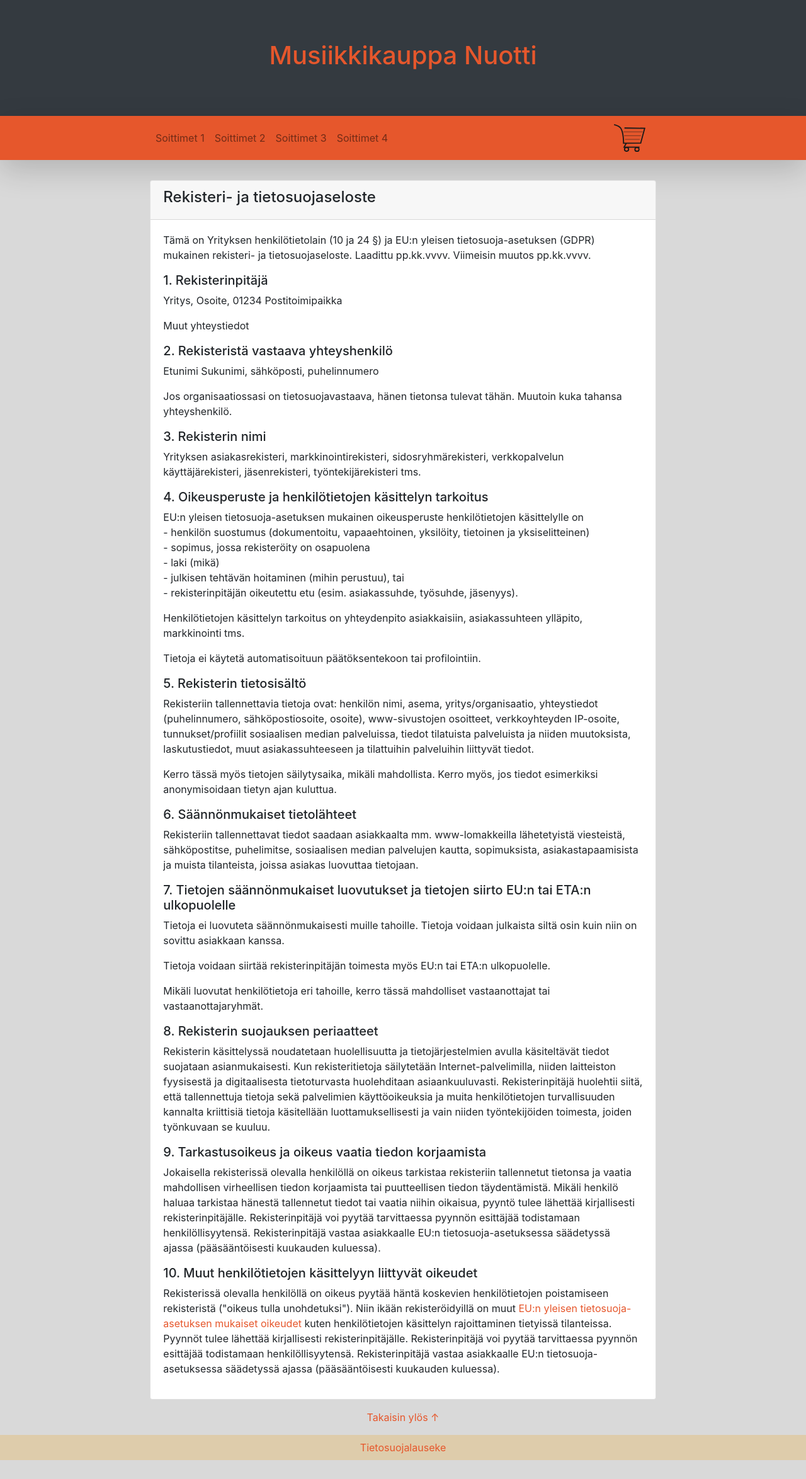
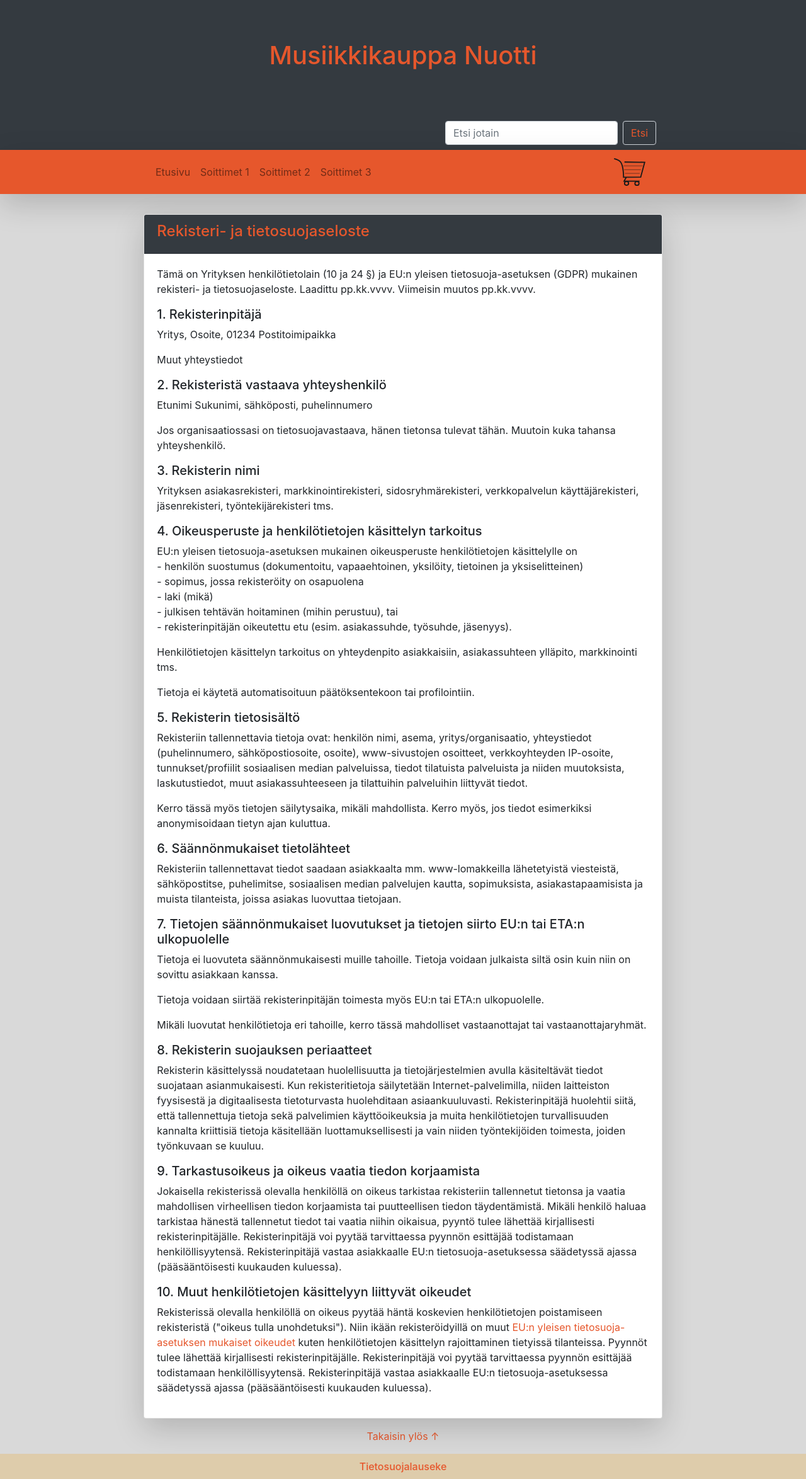
Before and after one commit to antipoppi/web-visualization, a website: page h11_harjoitustyo/src/views/tietosuojalauseke.html in a window 1280 px wide. Shown: the whole page at 63% size. Before the commit the page ends 2318 px from the top, so only its background shows below. Drawn offline with Linux system fonts and the light colour scheme; files whose address does not match are found by name.

Commit message:
muokattu semanttista html:ää, lisätty headeriin uusi navbar joka sisältää hakulaatikon

```diff
--- a/h11_harjoitustyo/src/views/tietosuojalauseke.html
+++ b/h11_harjoitustyo/src/views/tietosuojalauseke.html
@@ -11,21 +11,39 @@
 <body class="d-flex flex-column min-vh-100">
     <a id="top"></a>
     <!-- header -->
-    <header class="jumbotron jumbotron-fluid bg-dark text-primary text-center mb-0">
-        <a href="../index.html" class="text-decoration-none">
+    <header>
+        <div class="jumbotron jumbotron-fluid bg-dark text-primary text-center mb-0">
+            <a href="index.html" class="text-decoration-none">
                 <h1>Musiikkikauppa Nuotti</h1>
             </a>
+        </div>
+        <nav class="navbar navbar-light bg-dark">
+            <div class="container col-lg-8">
+                <form class="form-inline ml-auto" action="haku.html">
+                    <div class="input-group">
+                        <input class="form-control mr-sm-2 rounded" type="search" placeholder="Etsi jotain" aria-label="Search">
+                        <div class="input-group-prepend">
+                          <button class="input-group-text bg-dark text-primary rounded" type="submit">Etsi</button>
+                        </div>
+                    </div>
+                </form>
+            </div>
+        </nav>
     </header>
+
     <!-- navbar -->
     <nav class="navbar navbar-light navbar-expand-sm bg-primary flex-row shadow-lg mb-3">
         <div class="container col-lg-8">
             <button class="navbar-toggler collapsed" type="button" data-toggle="collapse" data-target="#collapsibleNavbar" aria-expanded="false">
                 <span class="navbar-toggler-icon"></span>
-                <div class="sr-only">Toggle-button</div>
+                <span class="sr-only">Toggle-button</span>
             </button>
             <div class="navbar-collapse collapse" id="collapsibleNavbar">
                 <!-- Left Side Of Navbar -->
                 <ul class="navbar-nav mr-auto">
+                    <li class="nav-item">
+                        <a class="nav-link rounded text-bold" href="../index.html">Etusivu</a>
+                    </li>
                     <li class="nav-item">
                         <a class="nav-link rounded" href="#">Soittimet 1</a>
                     </li>
@@ -35,11 +53,7 @@
                     <li class="nav-item">
                         <a class="nav-link rounded" href="#">Soittimet 3</a>
                     </li>
-                    <li class="nav-item">
-                        <a class="nav-link rounded" href="#">Soittimet 4</a>
-                    </li>
                 </ul>
-
             </div>
             <!-- Right Side Of Navbar -->
             <a class="navbar-brand" href="#">
@@ -56,19 +70,17 @@
                         </g>
                     </svg>
                 </div>
-                <div class="sr-only">Shopping cart</div>
+                <span class="sr-only">Shopping cart</span>
             </a>
         </div>
     </nav>
 
-    <!-- article -->
-
-    <article class="container-fluid flex-grow-1 my-3">
-        <div class="container-fluid col-md-8 flex-column">
-            <div class="card">
-                <div class="card-header">
+    <!-- main -->
+    <main class="container-fluid flex-grow-1 my-3 col-md-8">
+        <article class="card shadow-lg">
+            <header class="card-header bg-dark text-primary">
                 <h2 class="h4">Rekisteri- ja tietosuojaseloste</h2>
-                </div>
+            </header>
             <div class="card-body">
                 <p>Tämä on Yrityksen henkilötietolain (10 ja 24 §) ja EU:n yleisen tietosuoja-asetuksen (GDPR) mukainen rekisteri- ja tietosuojaseloste. Laadittu pp.kk.vvvv. Viimeisin muutos pp.kk.vvvv.</p>
 
@@ -117,22 +129,23 @@
                 <p>Rekisterissä olevalla henkilöllä on oikeus pyytää häntä koskevien henkilötietojen poistamiseen rekisteristä ("oikeus tulla unohdetuksi"). Niin ikään rekisteröidyillä on muut <a href="https://eur-lex.europa.eu/legal-content/FI/TXT/?uri=CELEX%3A32016R0679#d1e2144-1-1">EU:n yleisen tietosuoja-asetuksen mukaiset oikeudet</a> kuten henkilötietojen käsittelyn rajoittaminen tietyissä tilanteissa. Pyynnöt tulee lähettää kirjallisesti rekisterinpitäjälle. Rekisterinpitäjä voi pyytää tarvittaessa pyynnön esittäjää todistamaan henkilöllisyytensä. Rekisterinpitäjä vastaa asiakkaalle EU:n tietosuoja-asetuksessa säädetyssä ajassa (pääsääntöisesti kuukauden kuluessa).</p>
 
             </div>
-            </div>
-        </div>
         </article>
-    <a href="#top" class="mx-auto">Takaisin ylös ↑</a>
+    </main>
+    <aside class="mx-auto">
+        <a href="#top">Takaisin ylös ↑</a>
+    </aside>
 
     <!-- footer -->
     <footer class="navbar bg-secondary flex-column text-center mt-3">
         <a href="views/tietosuojalauseke.html" class="muted-text">
-            <span class="text-center">Tietosuojalauseke</span>
+            <span class="text-center h6">Tietosuojalauseke</span>
         </a>
     </footer>
 
     <!-- jQuery first, then Popper.js, then finally Bootstrap JS. -->
-    <script src="js/jquery.min.js"></script>
-    <script src="js/popper.min.js"></script>
-    <script src="js/bootstrap.min.js"></script>
+    <script src="../js/jquery.min.js"></script>
+    <script src="../js/popper.min.js"></script>
+    <script src="../js/bootstrap.min.js"></script>
 </body>
 
 </html>
```
Also changed, not shown: h11_harjoitustyo/src/index.html (+33 -16 lines). Lines whose indentation alone changed are shown as unchanged.
